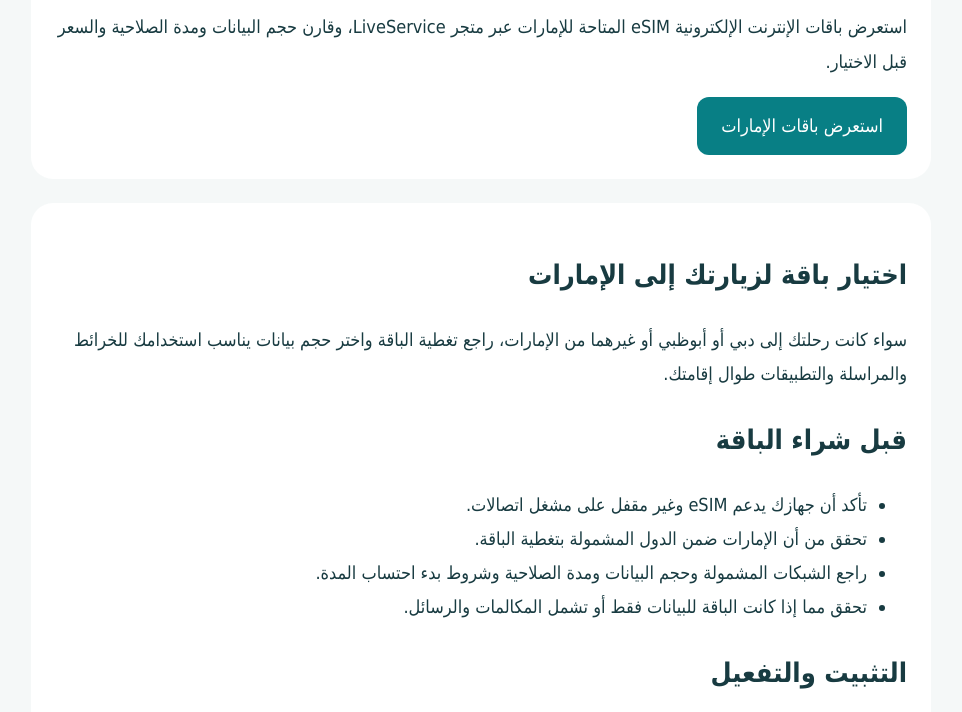
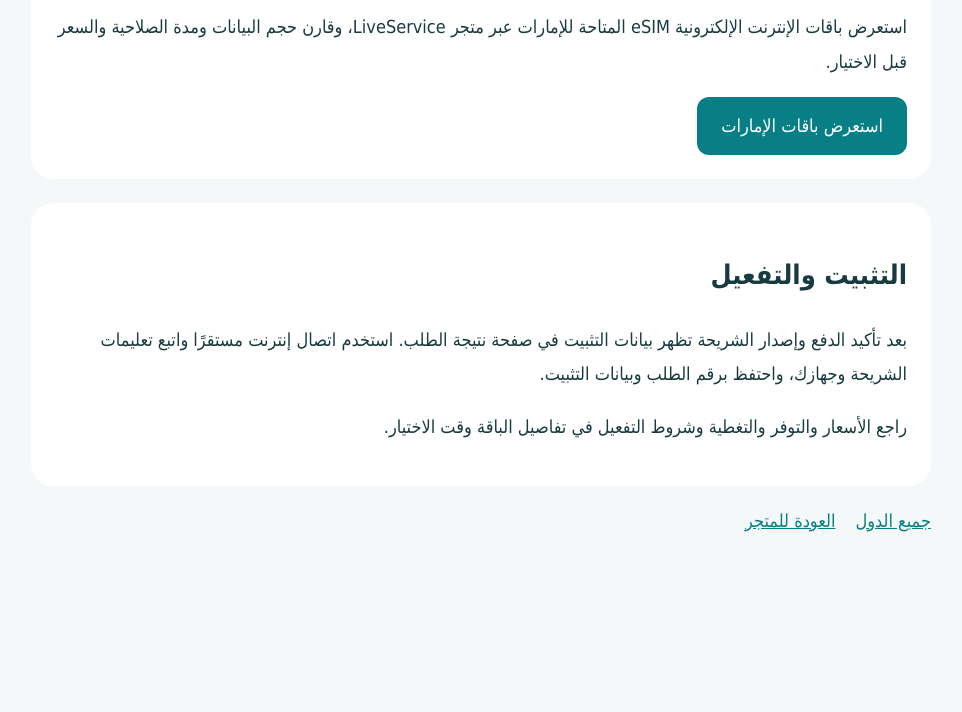
Before and after one commit to liveservice90-blip/liveservice-esim, a website: page destinations/uae/index.html in a window 1280 px wide. Shown: the part 240-952 px from the top of the page, without its empty margins (159-1121 px from the left). After the commit the page ends 800 px from the top, so only its background shows below. Drawn offline with Linux system fonts and the light colour scheme.

Commit message:
Update index.html

```diff
--- a/destinations/uae/index.html
+++ b/destinations/uae/index.html
@@ -32,20 +32,8 @@ nav{display:flex;gap:20px;flex-wrap:wrap}
 </section>
 
 <section class="panel">
-<h2>اختيار باقة لزيارتك إلى الإمارات</h2>
-<p>سواء كانت رحلتك إلى دبي أو أبوظبي أو غيرهما من الإمارات، راجع تغطية الباقة واختر حجم بيانات يناسب استخدامك للخرائط والمراسلة والتطبيقات طوال إقامتك.</p>
-
-<h2>قبل شراء الباقة</h2>
-<ul>
-<li>تأكد أن جهازك يدعم eSIM وغير مقفل على مشغل اتصالات.</li>
-<li>تحقق من أن الإمارات ضمن الدول المشمولة بتغطية الباقة.</li>
-<li>راجع الشبكات المشمولة وحجم البيانات ومدة الصلاحية وشروط بدء احتساب المدة.</li>
-<li>تحقق مما إذا كانت الباقة للبيانات فقط أو تشمل المكالمات والرسائل.</li>
-</ul>
-
 <h2>التثبيت والتفعيل</h2>
 <p>بعد تأكيد الدفع وإصدار الشريحة تظهر بيانات التثبيت في صفحة نتيجة الطلب. استخدم اتصال إنترنت مستقرًا واتبع تعليمات الشريحة وجهازك، واحتفظ برقم الطلب وبيانات التثبيت.</p>
-
 <p>راجع الأسعار والتوفر والتغطية وشروط التفعيل في تفاصيل الباقة وقت الاختيار.</p>
 </section>
 
```
